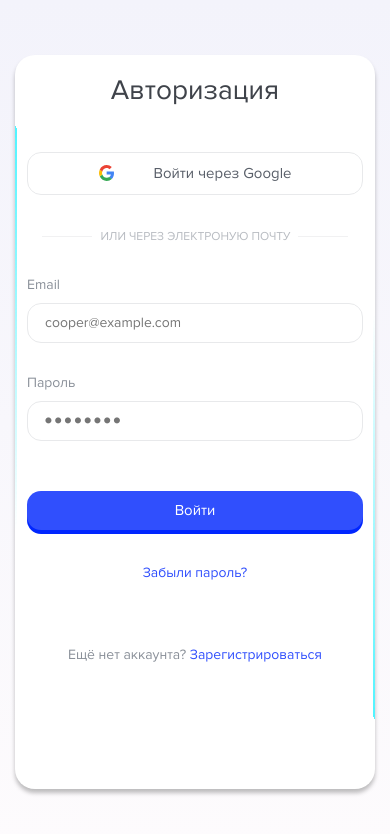
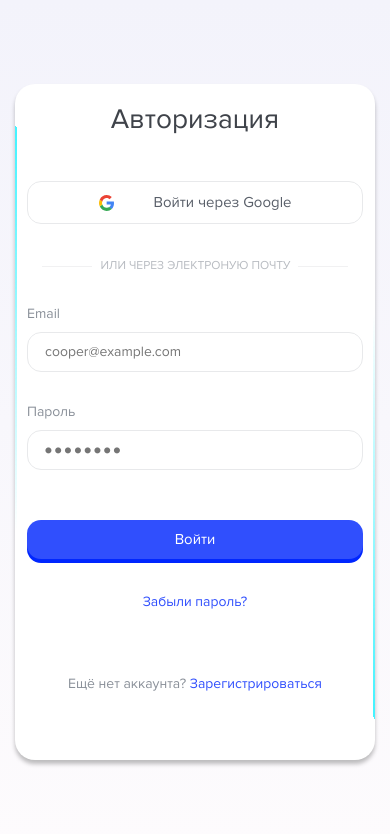
Before and after one commit to Kirill-Degtyarev/kirill-degtyarev.github.io, a React (Create React App) app: page /#/login in a window 390 px wide. Shown: the top 834 px of the page. Built offline with nearby package versions, Linux system fonts and the light colour scheme.

Commit message:
changes for mobile

```diff
--- a/src/App.module.css
+++ b/src/App.module.css
@@ -1,7 +1,8 @@
 .entry__container {
     max-width: 2560px;
-    min-height: 100vh;
-    padding: 0px 15px;
+    flex: 1 1 auto;
+    /* min-height: 100vh; */
+    padding: 10px 15px;
     display: flex;
     align-items: center;
     justify-content: center;
@@ -9,6 +10,6 @@
 
 .notice__container {
     position: relative;
+    flex: 1 1 auto;
     max-width: 2560px;
-    flex: 1 1 auto;
 }
--- a/src/components/AppBody/AppBody.module.css
+++ b/src/components/AppBody/AppBody.module.css
@@ -14,7 +14,6 @@
 .app-body__outlet {
     padding: 10px;
     width: 100%;
-    /* height: 100%; */
 }
 
 .container-loader {
--- a/src/components/Chat/ChatsMenu/ChatsMenu.module.css
+++ b/src/components/Chat/ChatsMenu/ChatsMenu.module.css
@@ -2,8 +2,6 @@
     max-width: 100%;
     min-width: 170px;
     width: 100%;
-    max-height: 100%;
-    min-height: 100%;
 }
 
 .chats__wr {
--- a/src/components/Entry/Login/Login.module.css
+++ b/src/components/Entry/Login/Login.module.css
@@ -1,7 +1,7 @@
 .page-login {
     position: relative;
     width: 470px;
-    height: 87vh;
+    height: 80vh;
     background-color: #fff;
     -webkit-border-radius: 20px;
     border-radius: 20px;
--- a/src/components/Entry/Registartion/Registration.module.css
+++ b/src/components/Entry/Registartion/Registration.module.css
@@ -1,7 +1,7 @@
 .page-registration {
     position: relative;
     width: 470px;
-    height: 87vh;
+    height: 80vh;
     background-color: #fff;
     -webkit-border-radius: 20px;
     border-radius: 20px;
--- a/src/nullstyle.css
+++ b/src/nullstyle.css
@@ -30,7 +30,6 @@ aside {
 html,
 body {
     overflow: hidden;
-    /* position: fixed; */
     font-family: "Proxima Nova";
     height: 100%;
     width: 100%;
```
